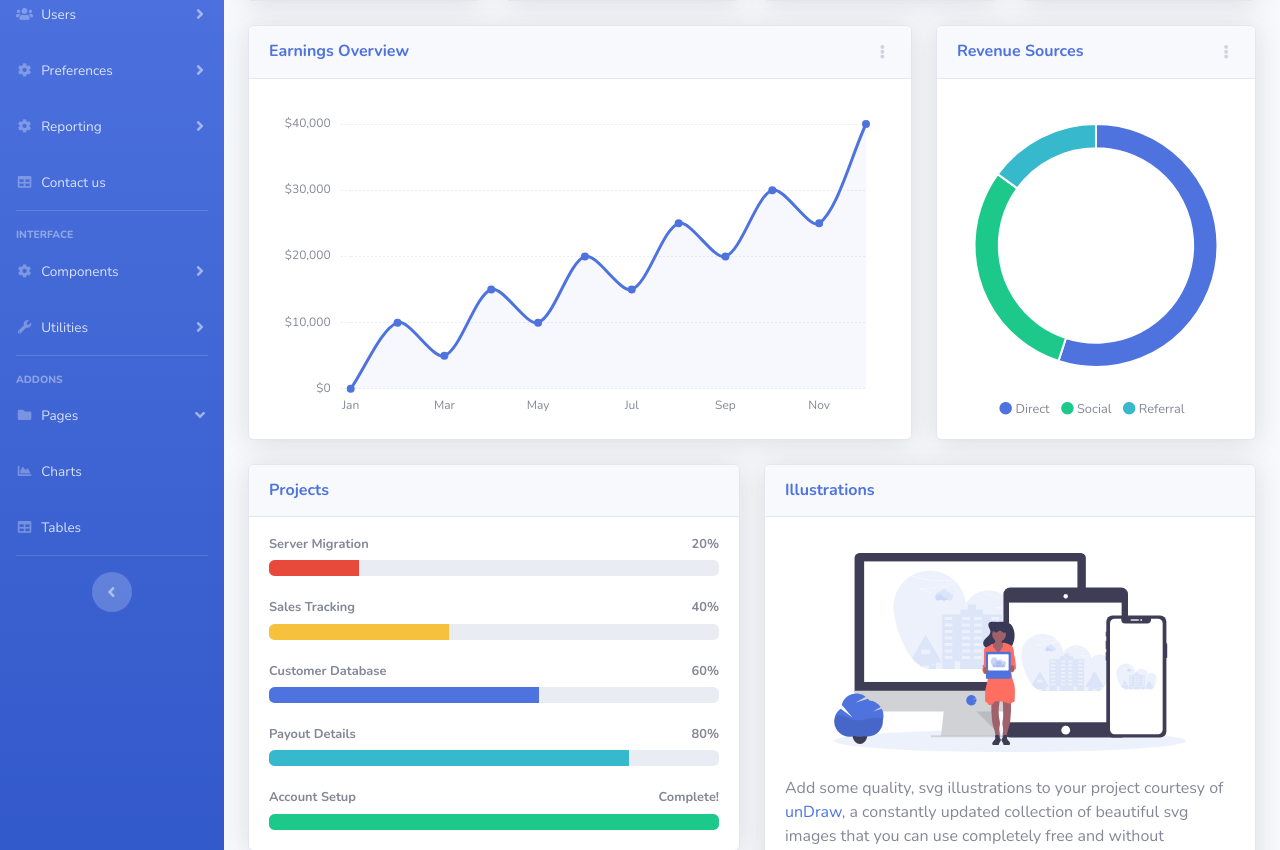
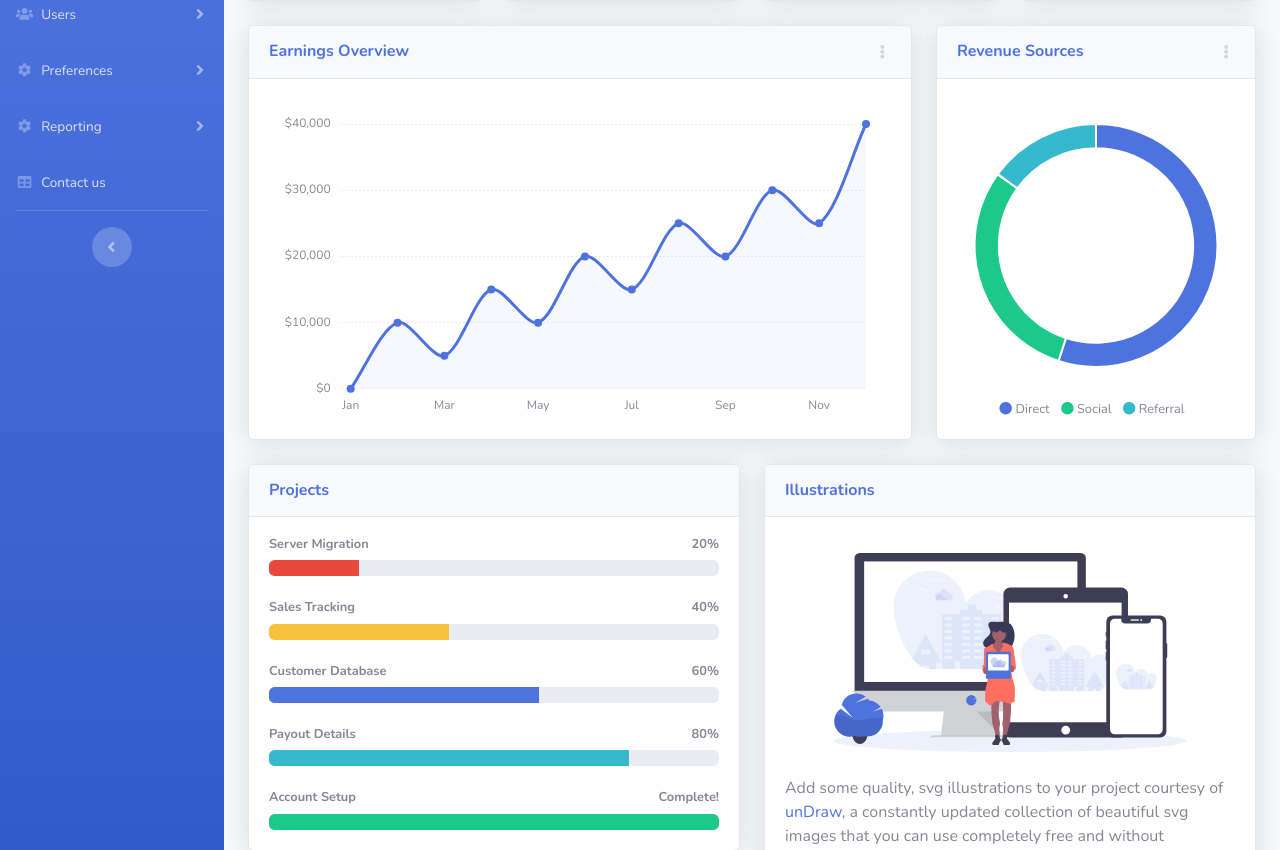
Before and after one commit to DucNgn/Web-Career-Portal, a Flask app: page /index in a window 1280 px wide. Shown: the part 253-1103 px from the top of the page. Run offline with Flask 2, Linux system fonts and the light colour scheme; the visitor is signed in with stand-in values (Sample User, id 1); some libraries are stand-ins or nearby versions.

Commit message:
Removed pages from sidebar

```diff
--- a/templates/base.html
+++ b/templates/base.html
@@ -129,88 +129,6 @@
       </li>
 
       <!-- To be removed after development, the default pages can help us -->
-
-      <!-- Divider -->
-      <hr class="sidebar-divider">
-
-      <!-- Heading -->
-      <div class="sidebar-heading">
-        Interface
-      </div>
-
-      <!-- Nav Item - Pages Collapse Menu -->
-      <li class="nav-item">
-        <a class="nav-link collapsed" href="#" data-toggle="collapse" data-target="#collapseTwo" aria-expanded="true" aria-controls="collapseTwo">
-          <i class="fas fa-fw fa-cog"></i>
-          <span>Components</span>
-        </a>
-        <div id="collapseTwo" class="collapse" aria-labelledby="headingTwo" data-parent="#accordionSidebar">
-          <div class="bg-white py-2 collapse-inner rounded">
-            <h6 class="collapse-header">Custom Components:</h6>
-            <a class="collapse-item" href="buttons">Buttons</a>
-            <a class="collapse-item" href="cards">Cards</a>
-          </div>
-        </div>
-      </li>
-
-      <!-- Nav Item - Utilities Collapse Menu -->
-      <li class="nav-item">
-        <a class="nav-link collapsed" href="#" data-toggle="collapse" data-target="#collapseUtilities" aria-expanded="true" aria-controls="collapseUtilities">
-          <i class="fas fa-fw fa-wrench"></i>
-          <span>Utilities</span>
-        </a>
-        <div id="collapseUtilities" class="collapse" aria-labelledby="headingUtilities" data-parent="#accordionSidebar">
-          <div class="bg-white py-2 collapse-inner rounded">
-            <h6 class="collapse-header">Custom Utilities:</h6>
-            <a class="collapse-item" href="utilities-color">Colors</a>
-            <a class="collapse-item" href="utilities-border">Borders</a>
-            <a class="collapse-item" href="utilities-animation">Animations</a>
-            <a class="collapse-item" href="utilities-other">Other</a>
-          </div>
-        </div>
-      </li>
-
-      <!-- Divider -->
-      <hr class="sidebar-divider">
-
-      <!-- Heading -->
-      <div class="sidebar-heading">
-        Addons
-      </div>
-
-      <!-- Nav Item - Pages Collapse Menu -->
-      <li class="nav-item">
-        <a class="nav-link" href="#" data-toggle="collapse" data-target="#collapsePages" aria-expanded="true" aria-controls="collapsePages">
-          <i class="fas fa-fw fa-folder"></i>
-          <span>Pages</span>
-        </a>
-        <div id="collapsePages" class="collapse" aria-labelledby="headingPages" data-parent="#accordionSidebar">
-          <div class="bg-white py-2 collapse-inner rounded">
-            <h6 class="collapse-header">Login Screens:</h6>
-            <a class="collapse-item" href="login">Login</a>
-            <a class="collapse-item" href="register">Register</a>
-            <a class="collapse-item" href="forgot-password">Forgot Password</a>
-            <div class="collapse-divider"></div>
-            <h6 class="collapse-header">Other Pages:</h6>
-            <a class="collapse-item" href="404">404 Page</a>
-            <a class="collapse-item" href="blank">Blank Page</a>
-          </div>
-        </div>
-      </li>
-
-      <!-- Nav Item - Charts -->
-      <li class="nav-item">
-        <a class="nav-link" href="charts">
-          <i class="fas fa-fw fa-chart-area"></i>
-          <span>Charts</span></a>
-      </li>
-
-      <!-- Nav Item - Tables -->
-      <li class="nav-item">
-        <a class="nav-link" href="tables">
-          <i class="fas fa-fw fa-table"></i>
-          <span>Tables</span></a>
-      </li>
 
       <!-- Divider -->
       <hr class="sidebar-divider d-none d-md-block">
```
